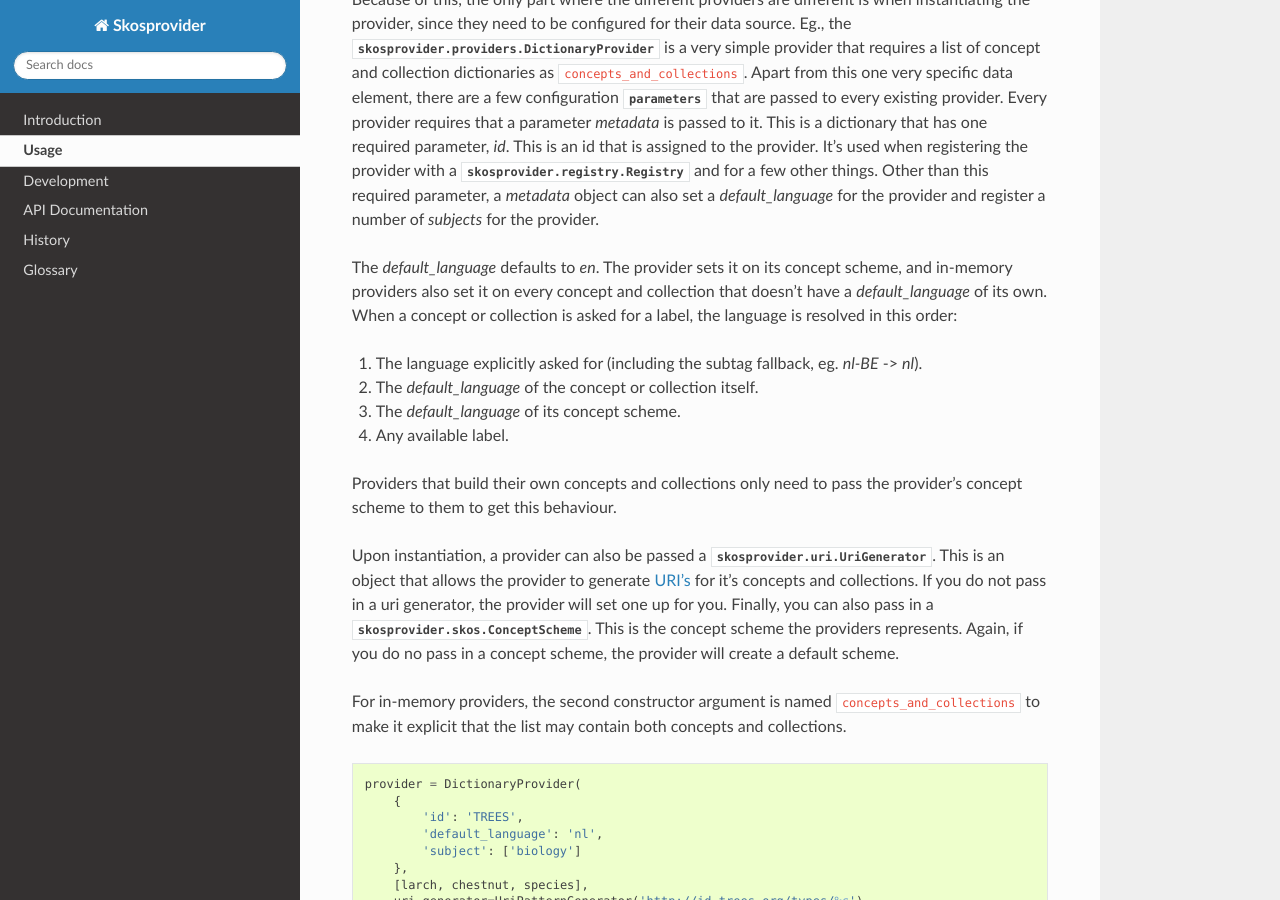
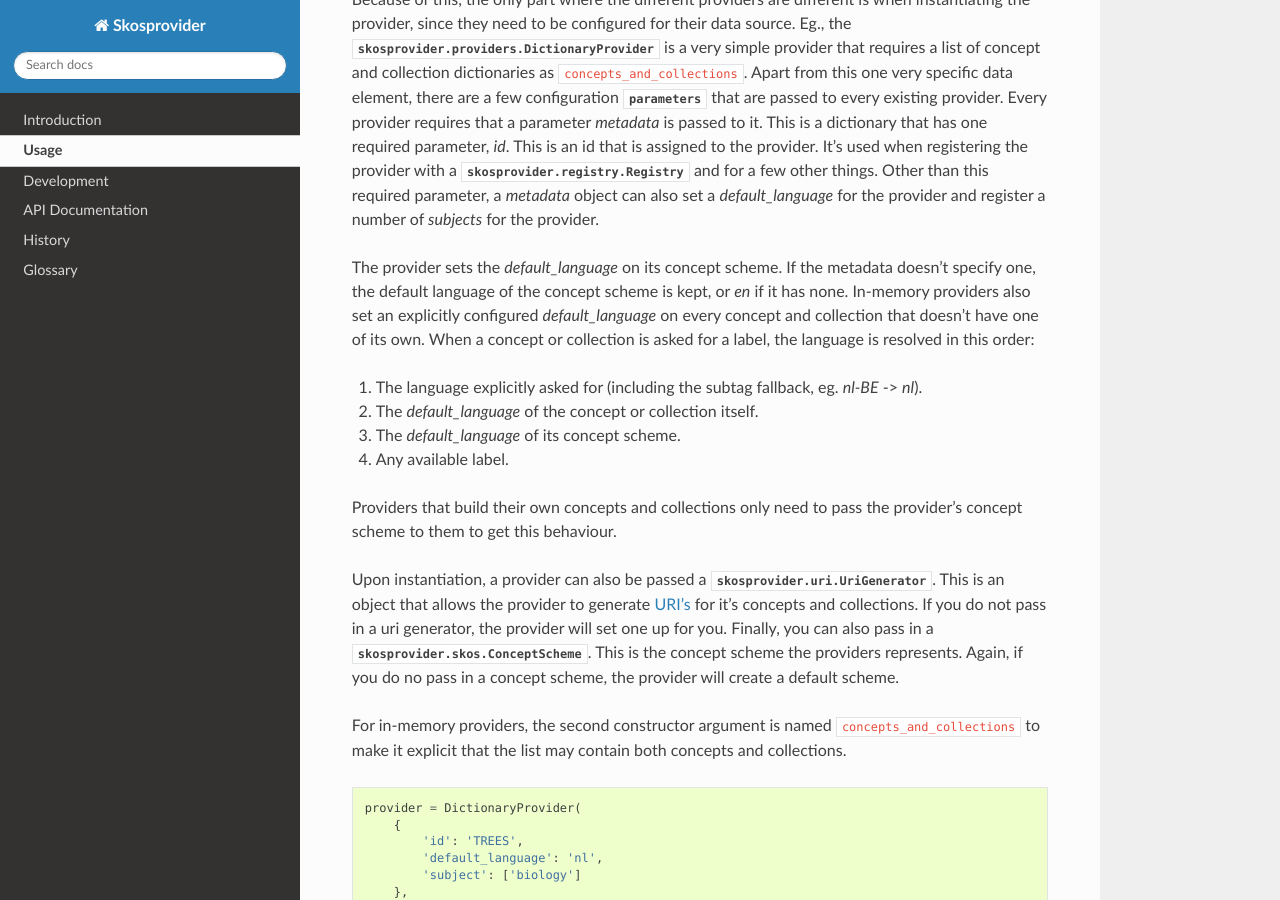
Before and after one commit to OnroerendErfgoed/skosprovider, a Sphinx documentation site: the page built from docs/usage.rst, in a window 1280 px wide and 900 px high, scrolled down 631 px. Built offline with Sphinx 7.4.7 and the Read the Docs theme 3.1.0, drawn with Linux system fonts in a browser that asks for light colours.

Commit message:
review fixes: keep concept scheme default language, only propagate explicit default language, drop underscore helpers

```diff
--- a/docs/usage.rst
+++ b/docs/usage.rst
@@ -44,10 +44,12 @@ and for a few other things. Other than this required parameter, a `metadata`
 object can also set a `default_language` for the provider and register a number
 of `subjects` for the provider.
 
-The `default_language` defaults to `en`. The provider sets it on its concept
-scheme, and in-memory providers also set it on every concept and collection
-that doesn't have a `default_language` of its own. When a concept or collection
-is asked for a label, the language is resolved in this order:
+The provider sets the `default_language` on its concept scheme. If the metadata
+doesn't specify one, the default language of the concept scheme is kept, or
+`en` if it has none. In-memory providers also set an explicitly configured
+`default_language` on every concept and collection that doesn't have one of its
+own. When a concept or collection is asked for a label, the language is
+resolved in this order:
 
 1. The language explicitly asked for (including the subtag fallback, eg.
    `nl-BE` -> `nl`).
```
Also changed, not shown: 3 other files.
